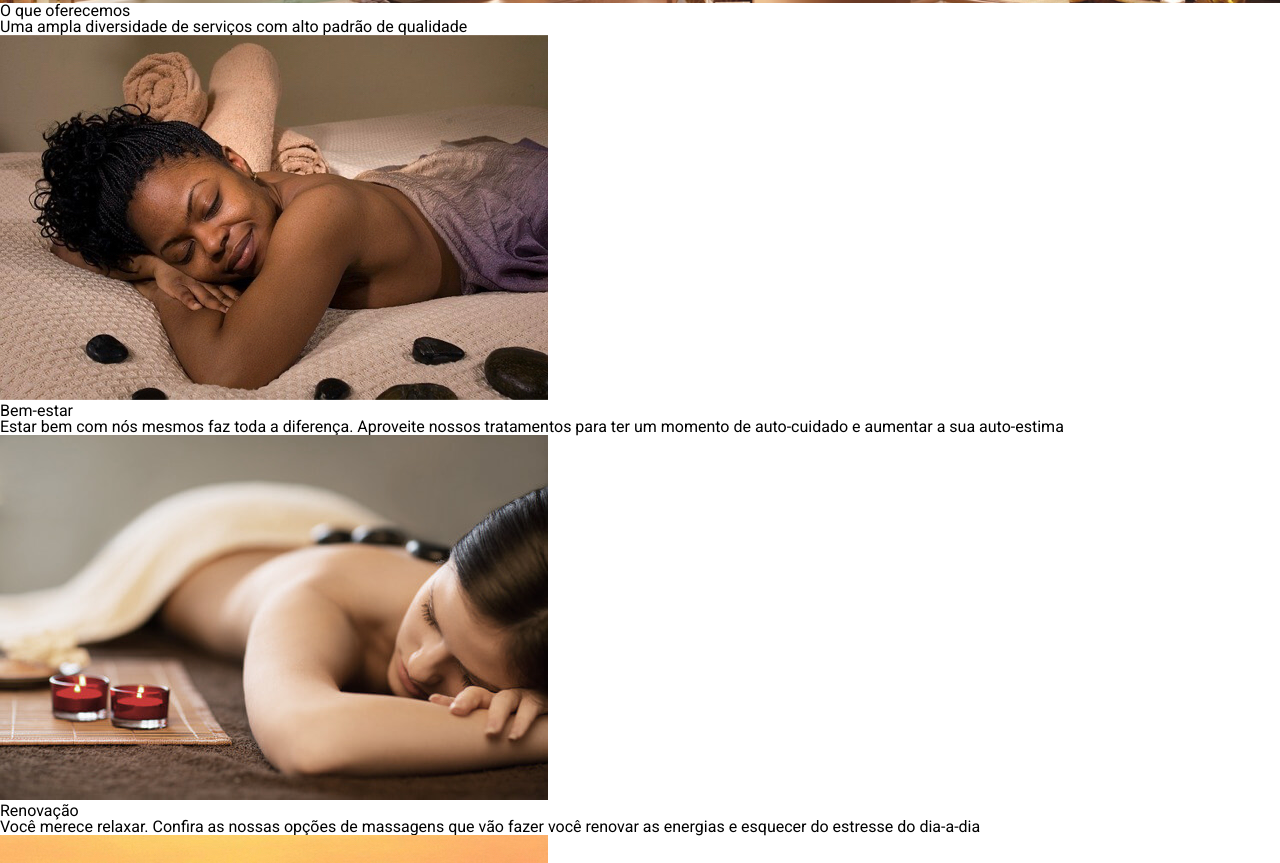
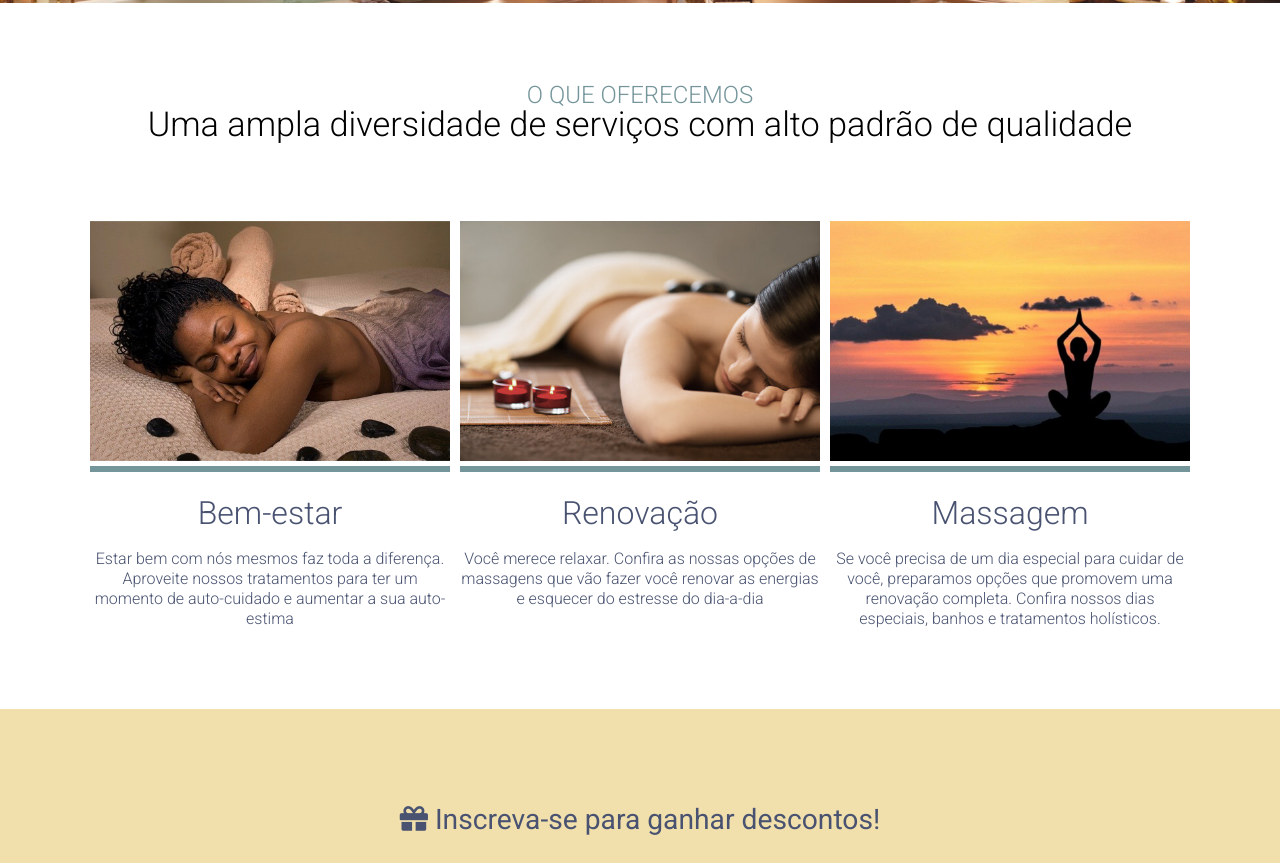
Before and after one commit to Paulo-DevTallos/Alura-Spa-SASS, a plain HTML site: page index.html in a window 1280 px wide. Shown: the part 395-1258 px from the top of the page. Drawn offline with nearby package versions, Linux system fonts and the light colour scheme.

```diff
--- a/index.html
+++ b/index.html
@@ -52,12 +52,12 @@
 			</section>
 		</header>
 		<main>
-			<section>
+			<section id="servicos">
 				<h3>O que oferecemos</h3>
 				<h4>Uma ampla diversidade de serviços com alto padrão de qualidade</h4>
-				<div>
-					<div>
-						<div>
+				<div class="cards">
+					<div class="card">
+						<div class="img-container">
 							<img src="imagens/beleza.jpeg" alt="" />
 						</div>
 						<h5>Bem-estar</h5>
@@ -67,8 +67,8 @@
 							auto-estima
 						</p>
 					</div>
-					<div>
-						<div>
+					<div class="card">
+						<div class="img-container">
 							<img src="imagens/bem-estar.jpeg" alt="" />
 						</div>
 						<h5>Renovação</h5>
@@ -77,8 +77,8 @@
 							fazer você renovar as energias e esquecer do estresse do dia-a-dia
 						</p>
 					</div>
-					<div>
-						<div>
+					<div class="card">
+						<div class="img-container">
 							<img src="imagens/descanso.jpeg" alt="" />
 						</div>
 						<h5>Massagem</h5>
@@ -90,15 +90,15 @@
 					</div>
 				</div>
 			</section>
-			<section>
-				<div>
+			<section id="cupom">
+				<div class="text">
 					<h2>
 						<i class="fas fa-gift"></i> Inscreva-se para ganhar descontos!
 					</h2>
 				</div>
-				<div>
+				<div class="subscription">
 					<form action="">
-						<div>
+						<div class="input">
 							<input type="email" />
 						</div>
 						<button>enviar!</button>
--- /dev/null
+++ b/styles/components/_cupom.scss
@@ -0,0 +1,14 @@
+#cupom {
+	background-color: $third-color;
+	padding: 4rem;
+	text-align: center;
+
+	.text {
+		color: $primary-color;
+
+		h2 {
+			margin: 2rem;
+			font-size: $font-size-text / 1.7;
+		}
+	}
+}
--- /dev/null
+++ b/styles/components/_servicos.scss
@@ -0,0 +1,52 @@
+#servicos {
+	margin: 80px;
+
+	h3 {
+		font-size: $font-size-text / 2;
+		color: $secondary-color;
+		text-transform: uppercase;
+		font-weight: 300;
+		text-align: center;
+	}
+
+	h4 {
+		text-align: center;
+		font-size: $font-size-text / 1.4;
+		margin-bottom: 80px;
+		font-weight: 300;
+	}
+
+	.cards {
+		display: flex;
+		justify-content: space-evenly;
+
+		.card {
+			width: 360px;
+			text-align: center;
+
+			h5 {
+				font-size: $font-size-text / 1.5;
+				font-weight: 300;
+				margin-top: 25px;
+				margin-bottom: 20px;
+				color: $primary-color;
+			}
+
+			p {
+				font-size: $font-size-text / 3;
+				font-weight: 300;
+				color: $primary-color;
+				line-height: 1.25;
+			}
+
+			.img-container {
+				padding-bottom: 2px;
+				border-bottom: 6px solid $secondary-color;
+
+				img {
+					max-width: 100%;
+				}
+			}
+		}
+	}
+}
--- a/styles/style.scss
+++ b/styles/style.scss
@@ -2,3 +2,5 @@
 @import './partials/base';
 @import './components/navbar';
 @import './components/banner';
+@import './components/servicos';
+@import './components/cupom';
```
Also changed, not shown: styles/style.css, 2 other files.
